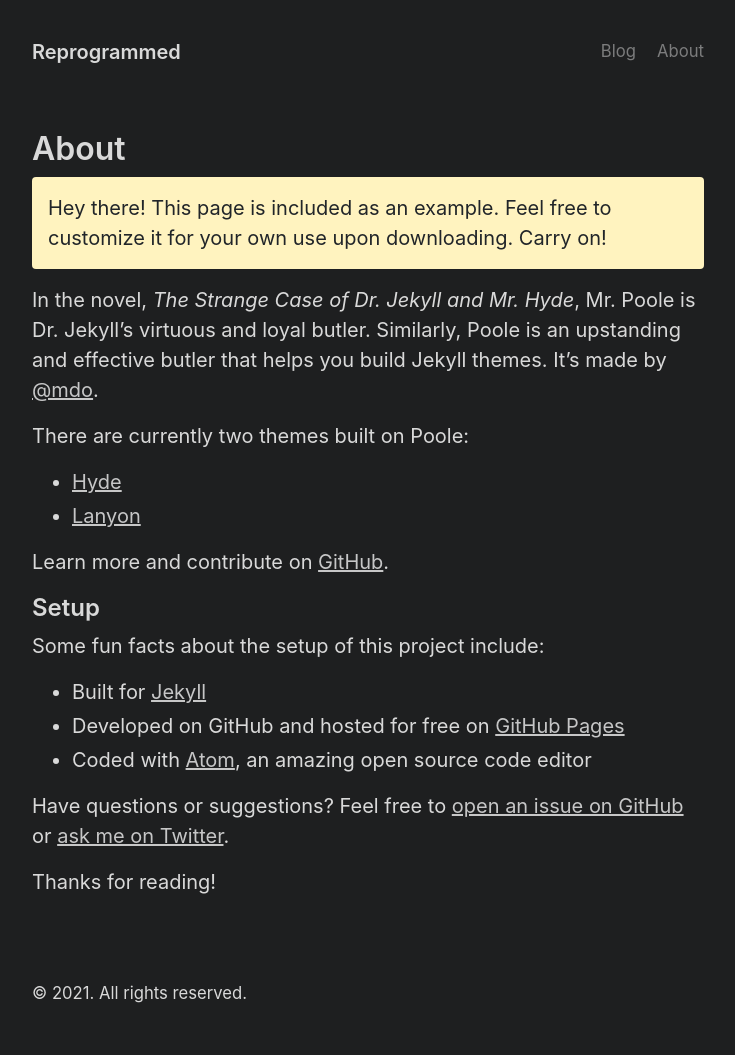
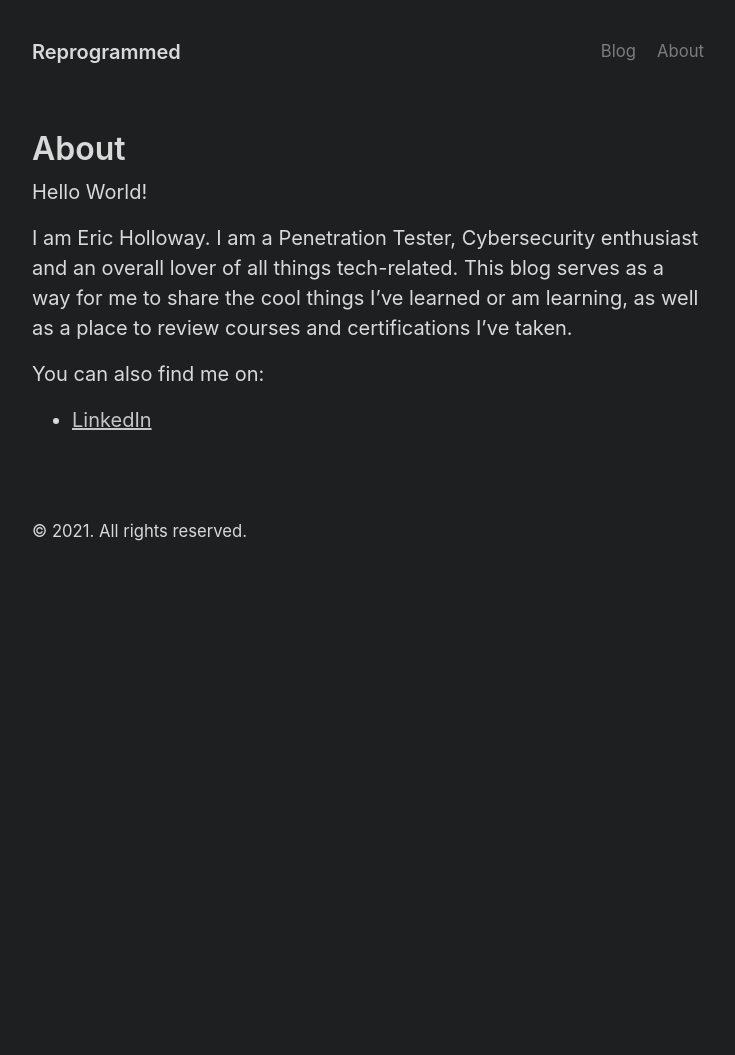
Before and after one commit to RePRGM/rePRGM.github.io, a Jekyll site: the page built from about.md, in a window 1280 px wide. Shown: the whole page, without its empty margins (272-1007 px from the left). Built offline with Jekyll 4.4.1, drawn with Linux system fonts in a browser that asks for light colours; after the commit the page ends 900 px from its top, so only the background shows below that.

Commit message:
Update about.md

```diff
--- a/about.md
+++ b/about.md
@@ -3,27 +3,9 @@ layout: page
 title: About
 ---
 
-<p class="message">
-  Hey there! This page is included as an example. Feel free to customize it for your own use upon downloading. Carry on!
-</p>
+Hello World!
 
-In the novel, *The Strange Case of Dr. Jekyll and Mr. Hyde*, Mr. Poole is Dr. Jekyll's virtuous and loyal butler. Similarly, Poole is an upstanding and effective butler that helps you build Jekyll themes. It's made by [@mdo](https://twitter.com/mdo).
+I am Eric Holloway. I am a Penetration Tester, Cybersecurity enthusiast and an overall lover of all things tech-related. This blog serves as a way for me to share the cool things I've learned or am learning, as well as a place to review courses and certifications I've taken.
 
-There are currently two themes built on Poole:
-
-- [Hyde](https://hyde.getpoole.com)
-- [Lanyon](https://lanyon.getpoole.com)
-
-Learn more and contribute on [GitHub](https://github.com/poole).
-
-## Setup
-
-Some fun facts about the setup of this project include:
-
-- Built for [Jekyll](https://jekyllrb.com)
-- Developed on GitHub and hosted for free on [GitHub Pages](https://pages.github.com)
-- Coded with [Atom](https://atom.io), an amazing open source code editor
-
-Have questions or suggestions? Feel free to [open an issue on GitHub](https://github.com/poole/poole/issues/new) or [ask me on Twitter](https://twitter.com/mdo).
-
-Thanks for reading!
+You can also find me on:
+- [LinkedIn](https://www.linkedin.com/in/eric-holloway-21b3168a/)
```
